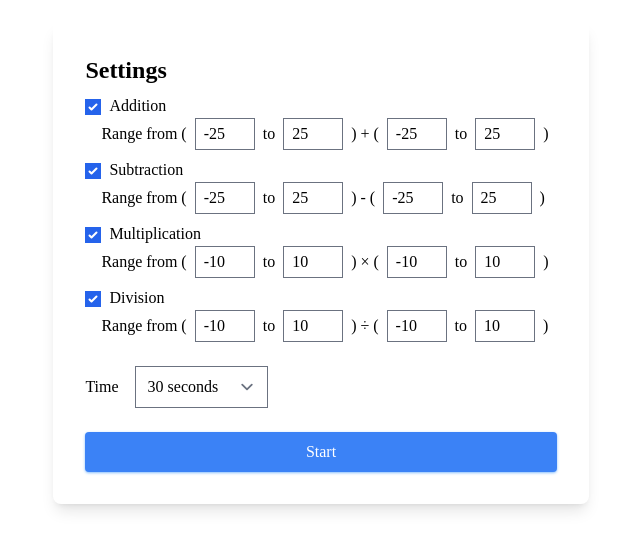
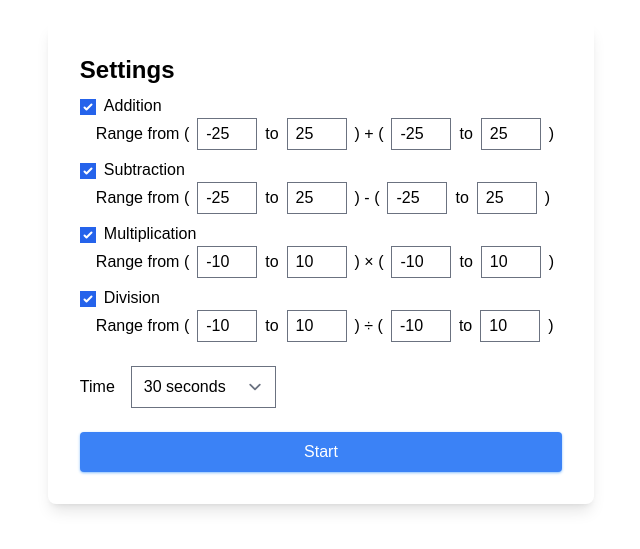
Before and after one commit to lifeng-yin/arithmetic-game, a React (Vite) app: page / in a window 1280 px wide. Shown: the part 137-686 px from the top of the page, without its empty margins (319-959 px from the left). Built offline with nearby package versions, Linux system fonts and the light colour scheme.

Commit message:
fix: backup font

```diff
--- a/src/index.css
+++ b/src/index.css
@@ -2,6 +2,7 @@
 @tailwind components;
 @tailwind utilities;
 
-body, #root {
-    font-family: 'Satoshi';
+body,
+#root {
+    font-family: "Satoshi", sans-serif;
 }
```
Also changed, not shown: src/main.tsx (+6 -6 lines).
